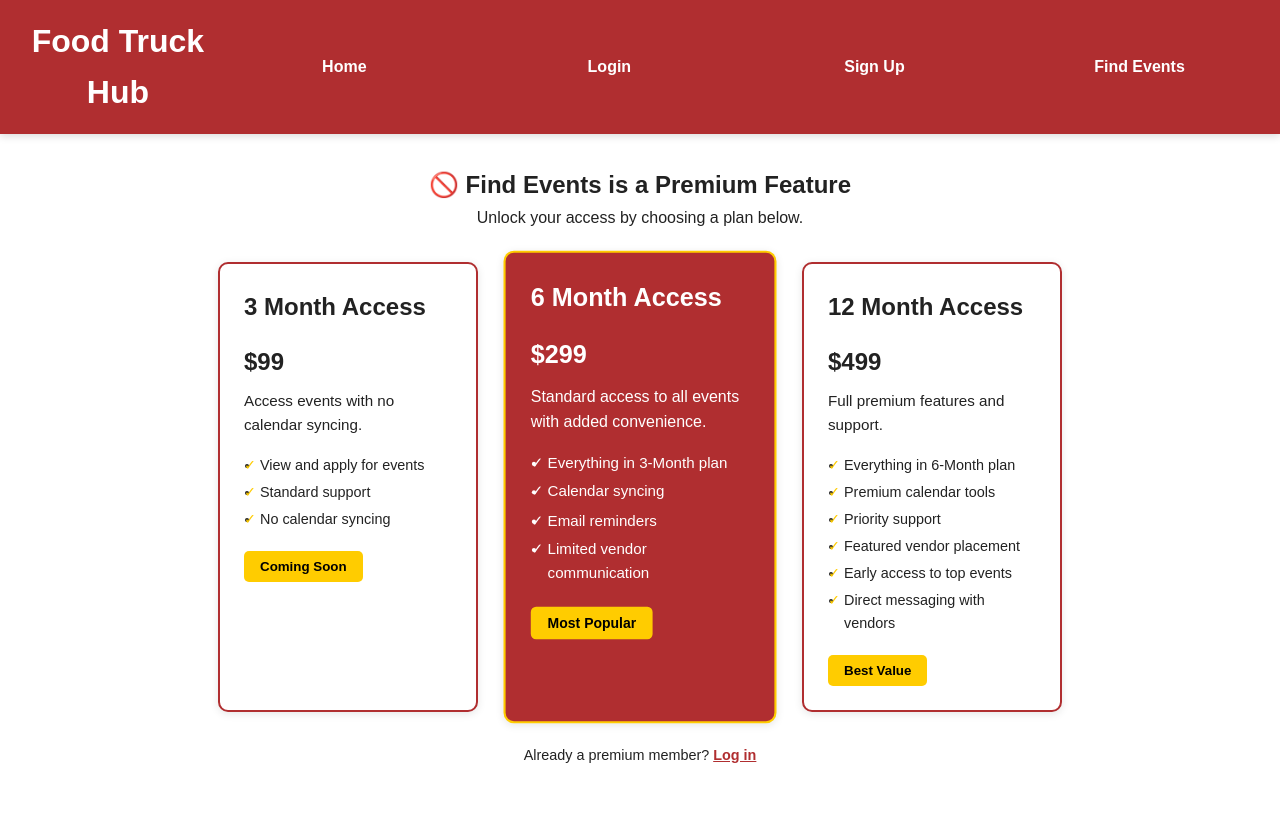
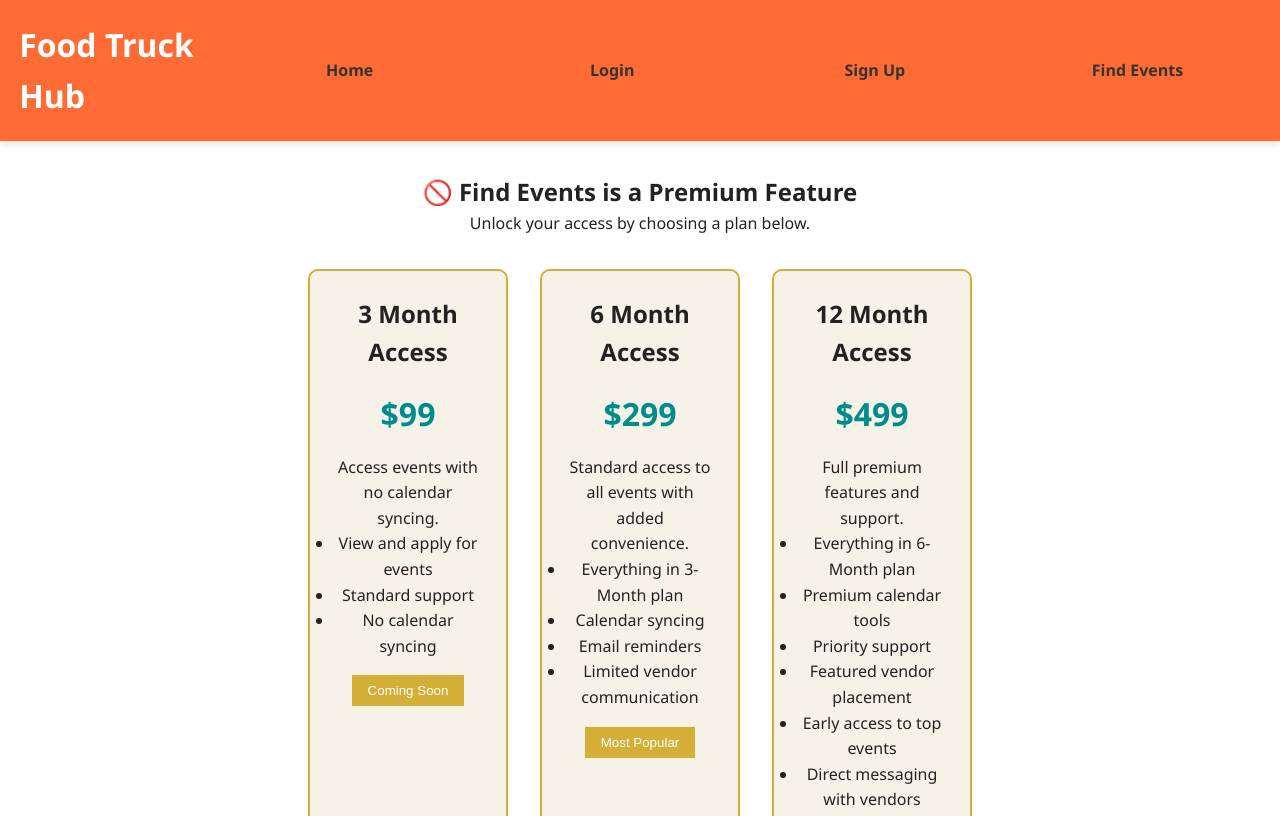
Before and after one commit to designby2sday/Foodtruck-hub, a website: page Truck/Client/find-events-upgrade.html in a window 1280 px wide. Shown: the top 816 px of the page. Drawn offline with Linux system fonts and the light colour scheme.

Commit message:
small fixes that I eventaully undid but still saving just in case

```diff
--- a/Truck/Client/find-events-upgrade.html
+++ b/Truck/Client/find-events-upgrade.html
@@ -5,110 +5,7 @@
   <meta name="viewport" content="width=device-width, initial-scale=1.0"/>
   <title>Upgrade to Access – Food Truck Hub</title>
   <link rel="stylesheet" href="styles/truck.css">
-  <style>
-    body {
-      font-family: sans-serif;
-      background: #fff;
-      margin: 0;
-      padding: 0;
-    }
-    header, footer {
-      background-color: #B02E30;
-      color: #fff;
-      padding: 1rem;
-      text-align: center;
-    }
-    nav ul {
-      list-style: none;
-      padding: 0;
-      margin: 0;
-      display: flex;
-      justify-content: center;
-      gap: 1.5rem;
-    }
-    nav ul li a {
-      color: #fff;
-      text-decoration: none;
-      font-weight: bold;
-    }
-    .upgrade-container {
-      text-align: center;
-      padding: 2rem;
-    }
-    .pricing-tiers {
-      display: flex;
-      justify-content: center;
-      flex-wrap: wrap;
-      gap: 2rem;
-      margin-top: 2rem;
-    }
-    .pricing-card {
-      background: #fff;
-      border: 2px solid #B02E30;
-      border-radius: 10px;
-      padding: 1.5rem;
-      width: 260px;
-      box-shadow: 0 2px 8px rgba(0,0,0,0.1);
-      text-align: left;
-    }
-    .pricing-card.middle {
-      background-color: #B02E30;
-      color: #fff;
-      transform: scale(1.05);
-      border-color: #FFCC00;
-    }
-    .pricing-card h2 {
-      margin-top: 0;
-      color: inherit;
-    }
-    .price {
-      font-size: 1.5rem;
-      font-weight: bold;
-      margin-bottom: 0.5rem;
-      color: inherit;
-    }
-    .tier-description {
-      font-size: 0.95rem;
-      margin-bottom: 0.75rem;
-      color: inherit;
-    }
-    .features {
-      font-size: 0.9rem;
-      margin-top: 1rem;
-      padding-left: 1rem;
-    }
-    .features li {
-      margin: 0.25rem 0;
-    }
-    .features li::before {
-      content: '\2713';
-      color: #FFCC00;
-      display: inline-block;
-      width: 1rem;
-      margin-left: -1rem;
-    }
-    .pricing-card.middle .features li::before {
-      color: #fff;
-    }
-    .pricing-card button {
-      margin-top: 1rem;
-      background-color: #FFCC00;
-      color: #000;
-      border: none;
-      padding: 0.5rem 1rem;
-      border-radius: 5px;
-      font-weight: bold;
-      cursor: not-allowed;
-    }
-    .login-link {
-      margin-top: 2rem;
-      font-size: 0.9rem;
-    }
-    .login-link a {
-      color: #B02E30;
-      text-decoration: underline;
-    }
-  </style>
+
 </head>
 <body>
   <header>
```
